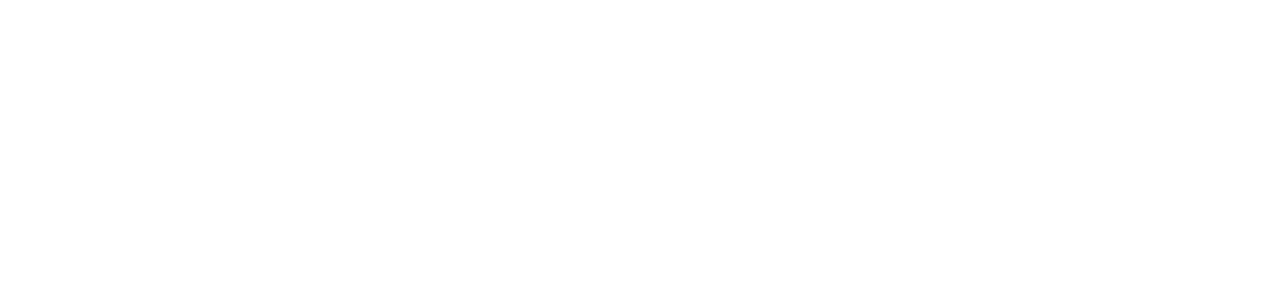
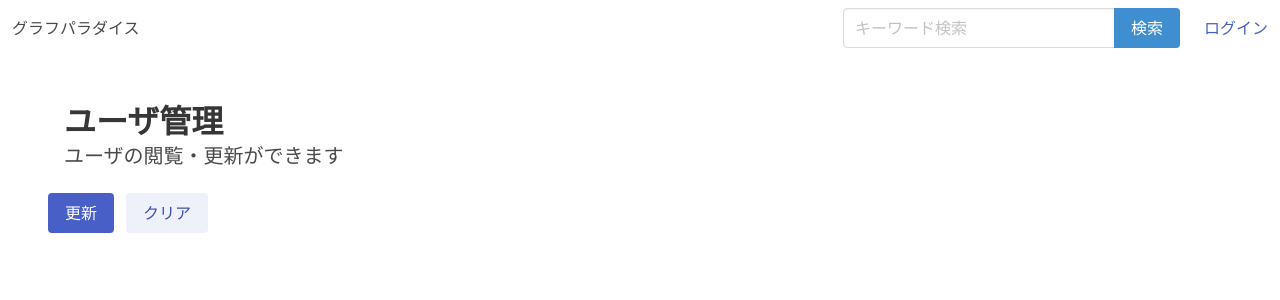
Before and after one commit to takuyanagai0213/GraphParadiseFront, a Vue app: page /user/update in a window 1280 px wide. Before the commit this address had no page. Shown: the top 300 px of the page. Built offline with nearby package versions, Linux system fonts and the light colour scheme; no server answers.

Commit message:
ログインユーザの閲覧・更新ができるページを追加

```diff
--- a/src/router/index.js
+++ b/src/router/index.js
@@ -6,6 +6,12 @@
     name: "About",
     component: () =>
       import(/* webpackChunkName: "about" */ "../views/User.vue"),
+  },
+  {
+    path: "/user/update",
+    name: "UserInfo",
+    component: () =>
+      import(/* webpackChunkName: "about" */ "../views/UserInfo.vue"),
   },
   {
     path: "/user_list",
--- /dev/null
+++ b/src/views/UserInfo.vue
@@ -0,0 +1,54 @@
+<template>
+  <Header/>
+  <section class="section">
+    <div class="container">
+      <h1 class="title">
+        ユーザ管理
+      </h1>
+      <p class="subtitle">
+        ユーザの閲覧・更新ができます
+      </p>
+    </div>
+    <div class="content" id="user_list">
+    </div>
+    <div class="content">
+      <div class="field is-grouped">
+        <div class="control">
+            <button class="button is-link" v-on:click="updateUser">更新</button>
+          </div>
+          <div class="control">
+            <button class="button is-link is-light">クリア</button>
+          </div>
+        </div>
+    </div>
+  </section>
+</template>
+<script>
+import Header from './../components/Header'
+import axios from 'axios'
+
+export default {
+  name: 'app',
+  components : {
+    Header
+  },
+  data() {
+    return {
+      info: []
+    }
+  },
+  mounted() {
+      this.getUserByUserId();
+  },
+  methods: {
+    getUserByUserId: function() {
+        const user_id = "test_user_id";
+      axios
+        .get('http://localhost:90/api/user/only?user_id=' + user_id,)
+        .then(function(response) {
+          console.log(response)
+        })
+    },
+  }
+}
+</script>
```
